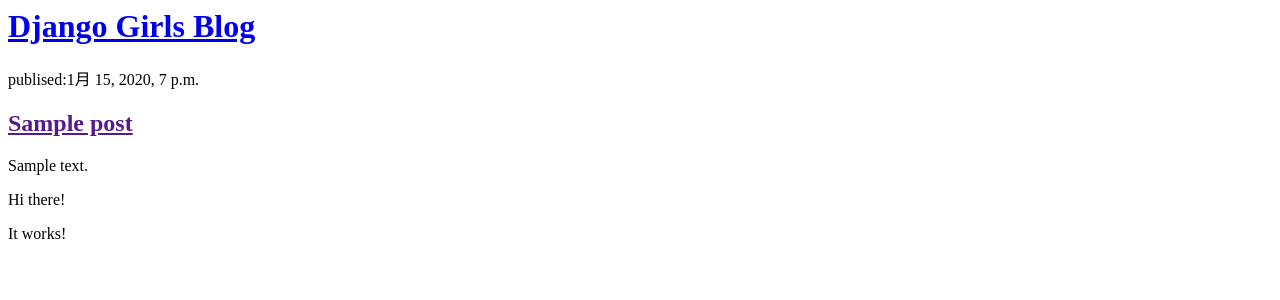
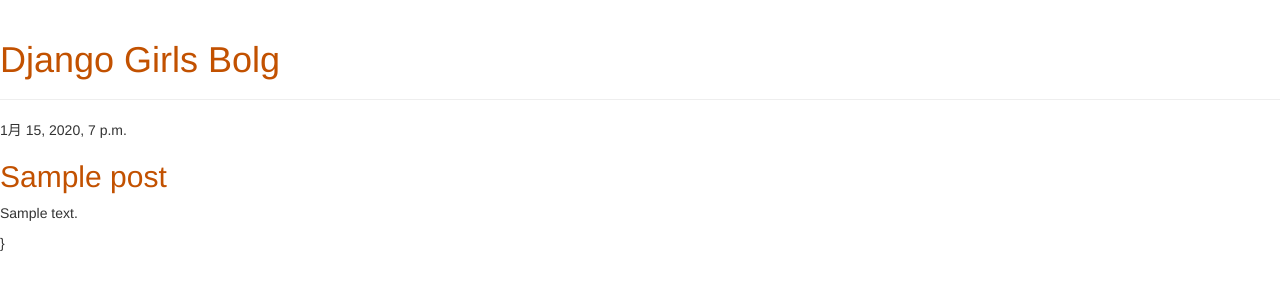
Before and after one commit to TraroH/my-first-blog, a Django app: template mysite/blog/templates/blog/post_list.html in a window 1280 px wide. Shown: the top 300 px of the page. Run offline with Django 3.2, Linux system fonts and the light colour scheme; the template is opened without the code that fills it: values that come from a table or form of the project are taken from there, others are empty; tables that the repository leaves empty hold one stand-in row (values such as "Sample post"); some libraries are stand-ins or nearby versions.

Commit message:
added view and template for detailed blog post as well as CSS for the site.

```diff
--- /dev/null
+++ b/mysite/blog/static/css/blog.css
@@ -0,0 +1,3 @@
+h1 a, h2 a {
+    color: #C25100;
+}
--- /dev/null
+++ b/mysite/blog/templates/blog/base.html
@@ -0,0 +1,22 @@
+{% load static %}
+<html>
+<head>
+    <link rel="stylesheet" href="//maxcdn.bootstrapcdn.com/bootstrap/3.2.0/css/bootstrap.min.css">
+    <link rel="stylesheet" href="//maxcdn.bootstrapcdn.com/bootstrap/3.2.0/css/bootstrap-theme.min.css">
+    <link rel="stylesheet" href="{% static 'css/blog.css' %}">
+    <title>Django Girls blog</title>
+</head>
+<body>
+    <div class="page-header">
+        <h1><a href="/">Django Girls Bolg</a></h1>
+    </div>
+    <div class=""content container">
+        <div class="row">
+            <div class="col-md-8">
+                {% block content %}
+                {% endblock %}
+            </div>
+        </div>
+    </div>
+</body>
+</html>
--- a/mysite/blog/templates/blog/post_list.html
+++ b/mysite/blog/templates/blog/post_list.html
@@ -1,21 +1,13 @@
-<html>
-    <head>
-        <title>Django Girls blog</title>
-    </head>
-    <body>
-        <div>
-            <h1><a href="/">Django Girls Blog</a></h1>
+{% extends 'blog/base.html' %}
+
+{% block content %}
+    {% for post in posts %}
+        <div class="post">
+            <div class="date">
+                {{ post.published_date }}
+            </div>
+    <h2><a href="{% url 'post_detail' pk=post.pk %}">{{ post.title }}</a></h2>
+    <p>{{ post.text|linebreaksbr }}</p>
         </div>
-
-    {% for post in posts %}
-        <div>
-            <p>publised:{{post.published_date}}</p>
-            <h2><a href="">{{post.title}}</a></h2>
-            <p>{{post.text|linebreaksbr}}</p>
-        </div>
-    {% endfor %}
-
-        <p>Hi there!</p>
-        <p>It works!</p>
-    </body>
-</html>
+    {% endfor %}}
+{% endblock %}
--- a/mysite/blog/urls.py
+++ b/mysite/blog/urls.py
@@ -2,5 +2,6 @@ from django.urls import path
 from . import views
 
 urlpatterns=[
-    path('', views.post_list, name='post_list')
+    path('', views.post_list, name='post_list'),
+    path('post/<int:pk>/', views.post_detail, name='post_detail')
 ]
--- a/mysite/blog/views.py
+++ b/mysite/blog/views.py
@@ -1,4 +1,4 @@
-from django.shortcuts import render
+from django.shortcuts import render, get_object_or_404
 from .models import Post
 from django.utils import timezone
 
@@ -6,3 +6,7 @@ from django.utils import timezone
 def post_list(request):
     posts=Post.objects.filter(published_date__lte=timezone.now()).order_by('published_date')
     return render(request,'blog/post_list.html',{'posts':posts})
+
+def post_detail(request, pk):
+    post = get_object_or_404(Post, pk=pk)
+    return render(request,'blog/post_detail.html',{'post':post})
```
Also changed, not shown: mysite/blog/templates/blog/post_detail.html (added, +13 -0 lines).
